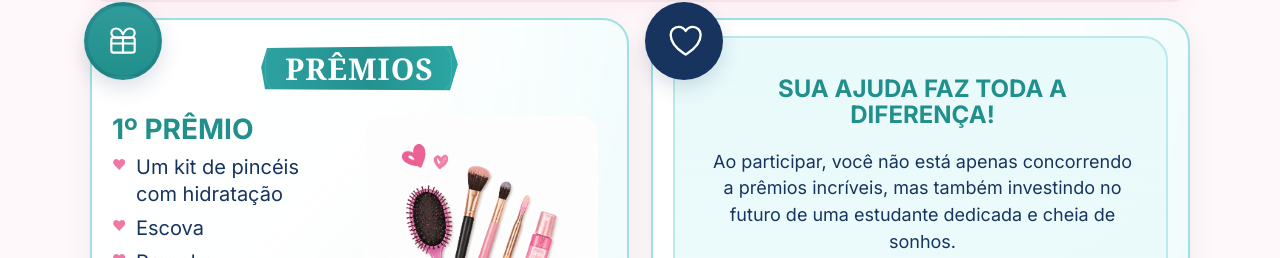
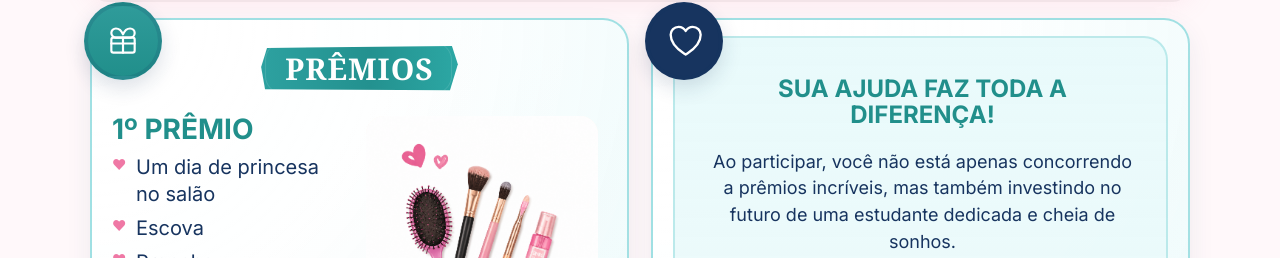
Before and after one commit to wernercostadias/rifaannyka, a Nuxt app in the folder frontend/: page / in a window 1280 px wide. Shown: the part 1153-1411 px from the top of the page. Built offline with nearby package versions, Linux system fonts and the light colour scheme; no server answers.

Commit message:
feat: atualizar prêmios na seção de informações

```diff
--- a/frontend/components/home/InfoCardsSection.vue
+++ b/frontend/components/home/InfoCardsSection.vue
@@ -16,7 +16,7 @@
           <div class="prize-block">
             <h3>1º Prêmio</h3>
             <ul class="heart-list">
-              <li>Um kit de pincéis com hidratação</li>
+              <li>Um dia de princesa no salão</li>
               <li>Escova</li>
               <li>Prancha</li>
               <li>Manicure e pedicure</li>
@@ -37,7 +37,7 @@
         </div>
 
         <div class="prize-art">
-          <img src="/images/kit-escova.png" alt="Kit de pincéis, escova, prancha e acessórios" class="prize-image prize-image--top">
+          <img src="/images/kit-escova.png" alt="Dia de princesa prancha e acessórios" class="prize-image prize-image--top">
           <img src="/images/kit-boticario.png" alt="Kit com body splash e loção hidratante" class="prize-image prize-image--bottom">
         </div>
       </div>
```
